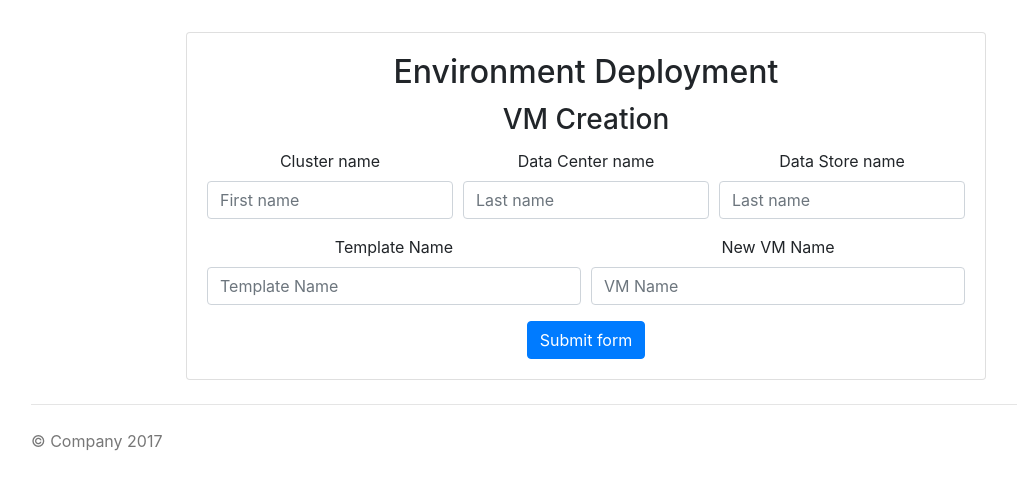
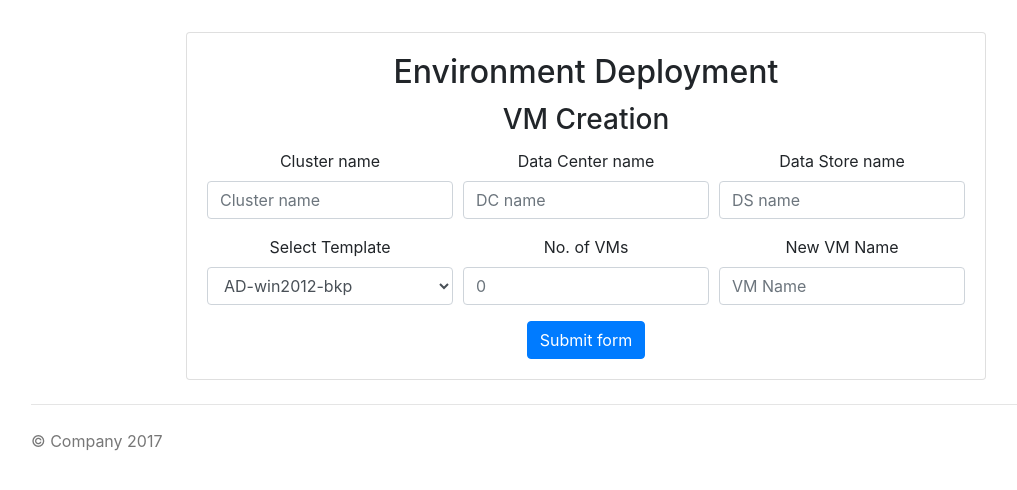
Before and after one commit to swapnil-chikodikar/sample_project, a Django app: template sample_app/templates/sample_app/deployment.html in a window 1280 px wide. Shown: the part 89-579 px from the top of the page, without its empty margins (54-1071 px from the left). Run offline with Django 3.2, Linux system fonts and the light colour scheme; the template is opened without the code that fills it, so the values that code supplies are empty; some libraries are stand-ins or nearby versions.

Commit message:
deployment form commit

```diff
--- a/sample_app/templates/sample_app/deployment.html
+++ b/sample_app/templates/sample_app/deployment.html
@@ -6,62 +6,64 @@
         <h2 class="card-title">Environment Deployment</h2>
         <h3 class="card-title">VM Creation</h3>
 
-        <form class="needs-validation" novalidate action="/sample_app/deployment/">
+        <form class="needs-validation" method="POST" novalidate action="/sample_app/deployment/">
+            {% csrf_token %}
             <div class="form-row">
                 <div class="col-md-4 mb-3">
                     <label for="validationTooltip01">Cluster name</label>
-                    <input type="text" class="form-control" id="validationTooltip01" placeholder="First name" value="" name="esx_host"
-                           required>
+                    <input type="text" class="form-control" id="validationTooltip01" placeholder="Cluster name"
+                           name="esx_host" required>
                     <div class="valid-tooltip">
                         Looks good!
                     </div>
                 </div>
                 <div class="col-md-4 mb-3">
                     <label for="validationTooltip02">Data Center name</label>
-                    <input type="text" class="form-control" id="validationTooltip02" placeholder="Last name" name="dc_name" value=""
-                           required>
+                    <input type="text" class="form-control" id="validationTooltip02" placeholder="DC name"
+                           name="dc_name" required>
                     <div class="valid-tooltip">
                         Looks good!
                     </div>
                 </div>
                 <div class="col-md-4 mb-3">
                     <label for="validationTooltip03">Data Store name</label>
-                    <input type="text" class="form-control" id="validationTooltip03" placeholder="Last name" name="ds_name" value=""
-                           required>
+                    <input type="text" class="form-control" id="validationTooltip03" placeholder="DS name"
+                           name="ds_name" required>
                     <div class="valid-tooltip">
                         Looks good!
                     </div>
                 </div>
             </div>
             <div class="form-row">
-                <!--<div class="col-md-4 mb-3">-->
-                    <!--<div class="form-row align-items-center">-->
-                        <!--<div class="col-auto my-1">-->
-                            <!--<label class="mr-sm-2" for="inlineFormCustomSelect">Select Template</label>-->
-                            <!--<select class="custom-select mr-sm-2" id="inlineFormCustomSelect">-->
-                                <!--<option selected>Templates...</option>-->
-                                <!--<option value="1">Temp 1</option>-->
-                                <!--<option value="2">Temp 2</option>-->
-                                <!--<option value="3">Temp 3</option>-->
-                            <!--</select>-->
-                        <!--</div>-->
-                    <!--</div>-->
-                <!--</div>-->
-                <div class="col-md-6 mb-3">
-                    <label for="validationTooltip04">Template Name</label>
-                    <input type="text" class="form-control" id="validationTooltip04" name="temp_name" placeholder="Template Name" required>
+                <div class="col-md-4 mb-3"><label for="exampleFormControlSelect1">Select Template</label>
+                    <select class="form-control" name="temp_name" id="exampleFormControlSelect1">
+                        <option value="AD-win2012-bkp">AD-win2012-bkp</option>
+                        <option value="APP-rhel7">APP-rhel7</option>
+                        <option value="APP-win12-bkp">APP-win12-bkp</option>
+                        <option value="APP-win-latest">APP-win-latest</option>
+                        <option value="Auto-win12.bkp">Auto-win12.bkp</option>
+                        <option value="Mysql-rhel7-Template">Mysql-rhel7-Template</option>
+                        <option value="SQL-win12-bkp">SQL-win12-bkp</option>
+                    </select>
+                </div>
+
+                <div class="col-md-4 mb-3">
+                    <label for="validationTooltip04">No. of VMs</label>
+                    <input type="number" min="0" class="form-control" id="validationTooltip04" placeholder="0"
+                           name="numofvms"
+                           required>
                     <div class="invalid-tooltip">
-                        Please provide a valid template name.
+                        Please select at least one VM.
                     </div>
                 </div>
-                <div class="col-md-6 mb-3">
+                <div class="col-md-4 mb-3">
                     <label for="validationTooltip05">New VM Name</label>
-                    <input type="text" class="form-control" id="validationTooltip05" name="new_vm" placeholder="VM Name" required>
+                    <input type="text" class="form-control" id="validationTooltip05" placeholder="VM Name"
+                           name="new_vm" required>
                     <div class="invalid-tooltip">
-                        Please provide a valid VM name.
+                        Please provide a valid VM Name.
                     </div>
                 </div>
-
             </div>
             <button class="btn btn-primary" type="submit">Submit form</button>
 
--- a/sample_app/views.py
+++ b/sample_app/views.py
@@ -2,9 +2,8 @@
 from __future__ import unicode_literals
 from django.shortcuts import render
 from django.http import HttpResponse
-# from sample_app import file_handler
 from sla_scripts import vm_scaling
-# import obj_main
+
 
 obj = vm_scaling.VCenterconnection()
 
@@ -53,5 +52,5 @@ def vm_deployment(request):
     ds_name = request.POST['ds_name']
     temp_name = request.POST['temp_name']
     new_vm = request.POST['new_vm']
-    numofvms = request.POST['numofvms']
+    numofvms = int(request.POST['numofvms'])
     obj.scale_vm(esx_host, dc_name, ds_name, temp_name, new_vm, numofvms)
```
Also changed, not shown: 2 other files.
